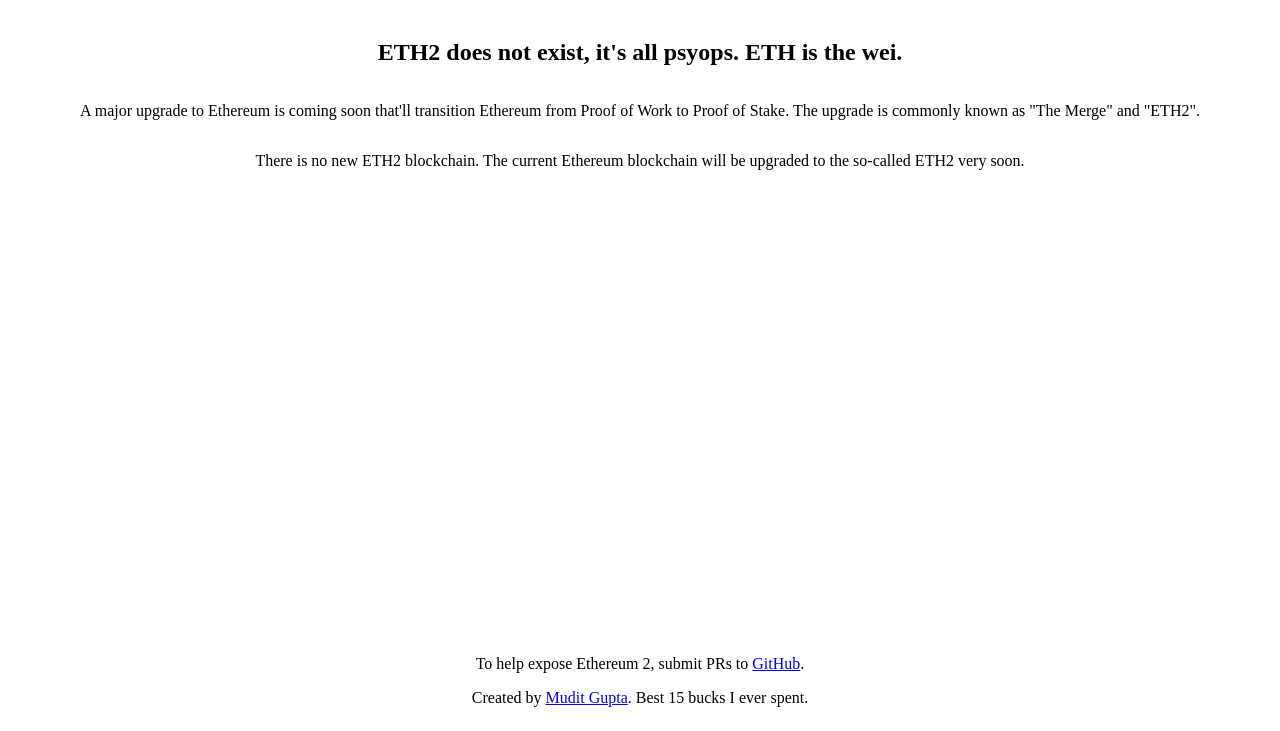
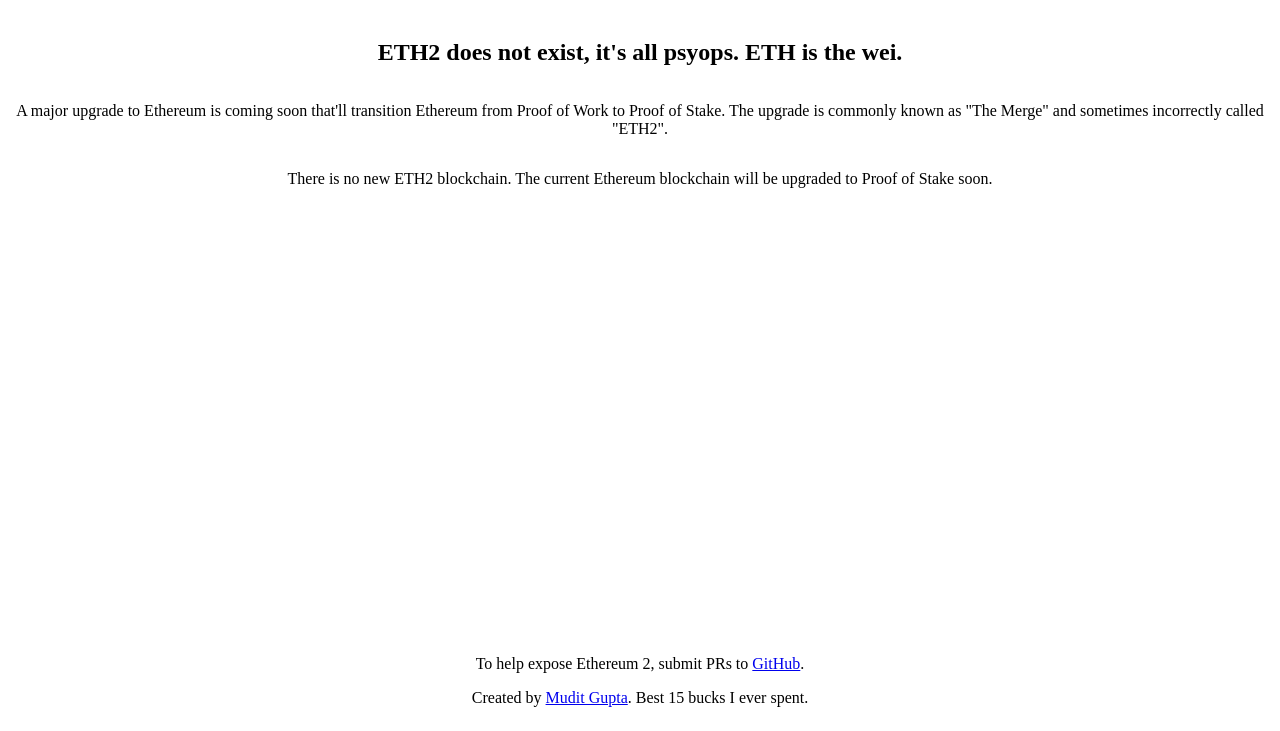
Before and after one commit to maxsam4/eth2-exposed, a plain HTML site: page public/index.html in a window 1280 px wide. Shown: the part 69-800 px from the top of the page. Drawn offline with Linux system fonts and the light colour scheme.

Commit message:
Remove references to ETH2 that encourage people to continue calling it that.

```diff
--- a/public/index.html
+++ b/public/index.html
@@ -19,8 +19,8 @@
     <body>
         <h1><b>ETH2</b> Exposed</h1>
         <h2>ETH2 does not exist, it's all psyops. ETH is the wei.</h2>
-        <p>A major upgrade to Ethereum is coming soon that'll transition Ethereum from Proof of Work to Proof of Stake. The upgrade is commonly known as "The Merge" and "ETH2".</p>
-        <p>There is no new ETH2 blockchain. The current Ethereum blockchain will be upgraded to the so-called ETH2 very soon.</p>
+        <p>A major upgrade to Ethereum is coming soon that'll transition Ethereum from Proof of Work to Proof of Stake. The upgrade is commonly known as "The Merge" and sometimes incorrectly called "ETH2".</p>
+        <p>There is no new ETH2 blockchain. The current Ethereum blockchain will be upgraded to Proof of Stake soon.</p>
         <footer>
             <p>To help expose Ethereum 2, submit PRs to <a href="https://github.com/maxsam4/eth2-exposed">GitHub</a>.</p>
             <p>Created by <a href="https://mudit.blog/" title="Mudit Gupta">Mudit Gupta</a>. Best 15 bucks I ever spent.</p>
```
